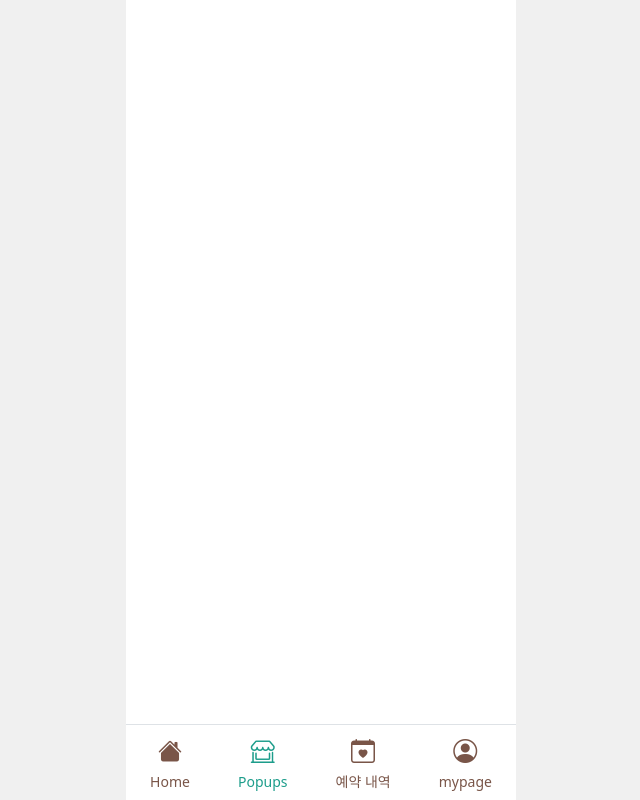
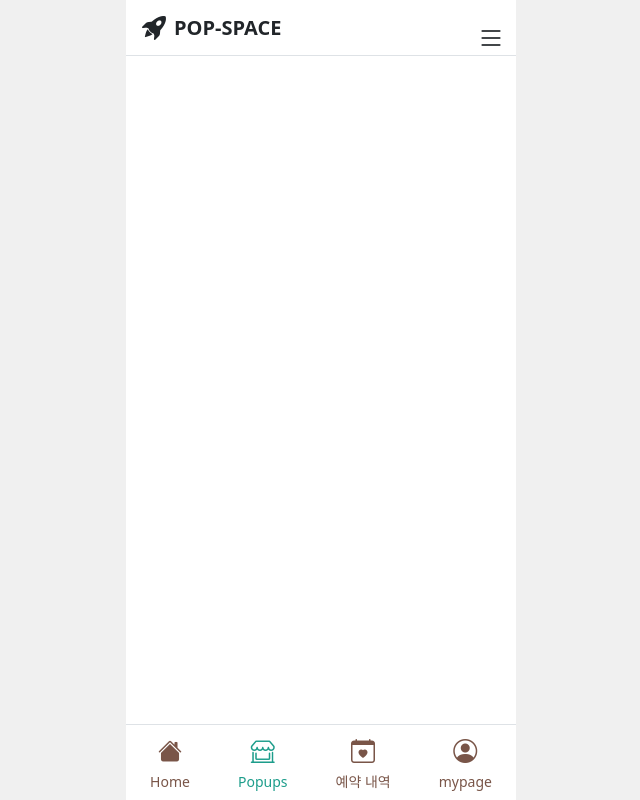
Before and after one commit to KosaOneShot/popspace_FE, a React (Vite) app: page /auth/register in a window 1280 px wide. Shown: the whole page, without its empty margins (319-959 px from the left). Built offline with nearby package versions, Linux system fonts and the light colour scheme.

Commit message:
feat : 헤더 추가

```diff
--- a/src/App.jsx
+++ b/src/App.jsx
@@ -2,13 +2,13 @@ import 'bootstrap/dist/css/bootstrap.min.css';     //bootstrap
 import 'bootstrap-icons/font/bootstrap-icons.css'; //bootstrap-icons
 import './App.css';
 import { Route, Routes } from 'react-router-dom';
-import { Footer, Layout } from './components';
+import { Header, Footer, Layout } from './components';
 
 
 function App() {
   return (
     <div>
-        {/* <PageHeader /> */}
+        <Header/>
         <Layout>
           <Routes>
             {/* <Route path='/auth/register' element={<RegisterForm />} /> */}
--- /dev/null
+++ b/src/components/Header.jsx
@@ -0,0 +1,35 @@
+// src/components/Header.jsx
+import React from "react";
+
+const Header = () => {
+  const HEADER_HEIGHT = 56; // px
+
+  return (
+    <>
+      <header
+        className="fixed-top start-50 translate-middle-x w-100 bg-white border-bottom d-flex align-items-center px-3"
+        style={{ maxWidth: "390px", height: `${HEADER_HEIGHT}px`, zIndex: 1000 }}
+      >
+        {/* 왼쪽 로고 영역 */}
+        <a href="/" className="d-flex align-items-center text-decoration-none">
+          <i className="bi bi-rocket-takeoff-fill fs-4 me-2 text-dark"></i>
+          <span className="fw-bold text-dark fs-5 m-0">POP-SPACE</span>
+        </a>
+
+        {/* 우측 햄버거 버튼 */}
+        <button
+          className="btn p-0 ms-auto"
+          style={{ width: "24px", height: "24px" }}
+          aria-label="메뉴"
+        >
+          <i className="bi bi-list fs-3 text-dark"></i>
+        </button>
+      </header>
+
+      {/* 스크롤 시 콘텐츠가 헤더 아래에서 시작되도록 동일 높이만큼 빈 공간 추가 */}
+      <div style={{ height: `${HEADER_HEIGHT}px` }} />
+    </>
+  );
+};
+
+export default Header;
--- a/src/components/index.js
+++ b/src/components/index.js
@@ -1,2 +1,3 @@
 export { default as Footer } from './Footer';
 export { default as Layout } from './Layout';
+export { default as Header } from './Header';
```
